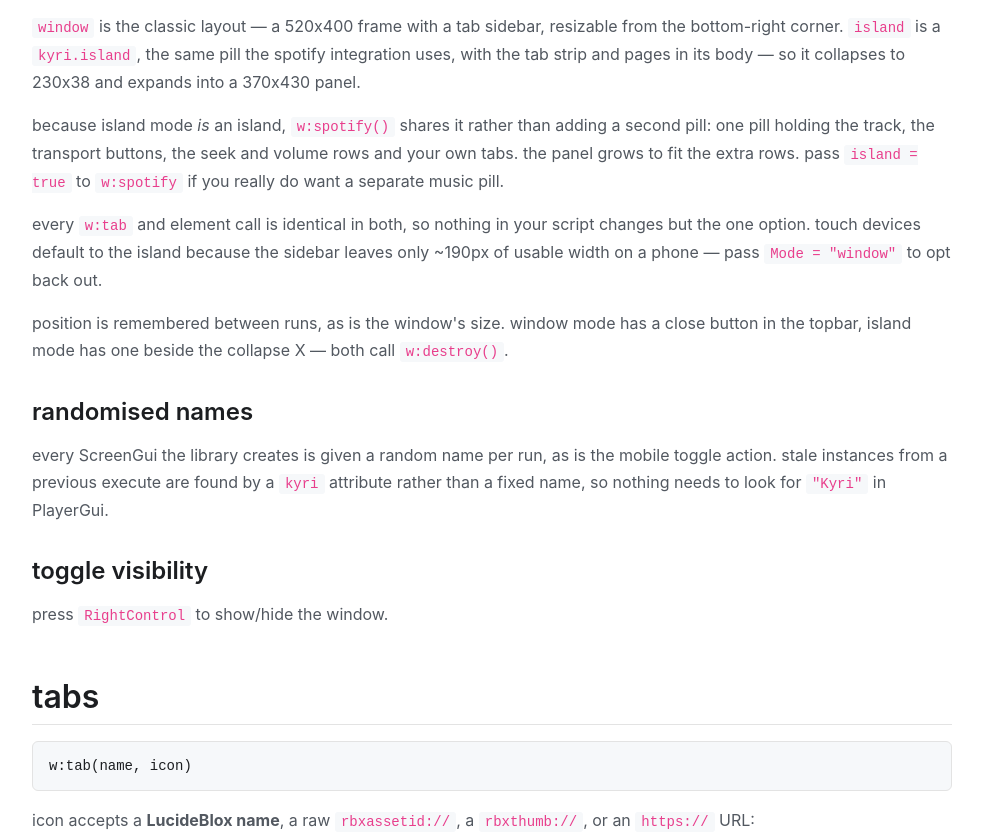
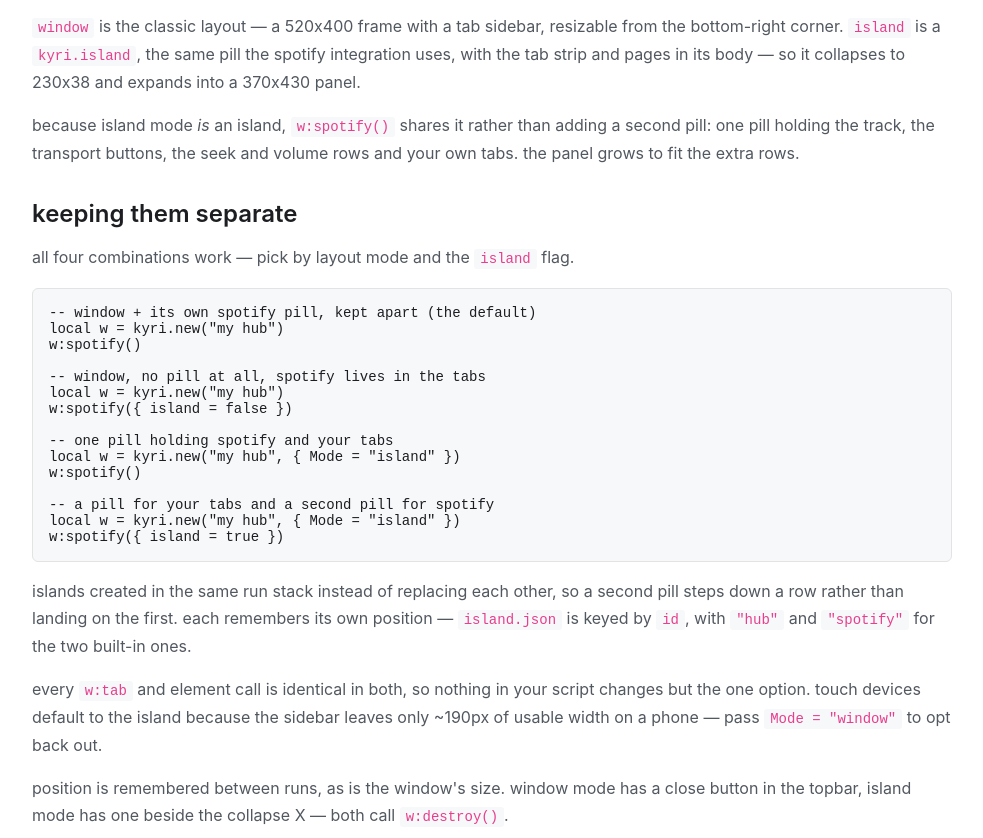
Before and after one commit to Justanewplayer19/KyriLib, a plain HTML site: page index.html in a window 1280 px wide. Shown: the part 3336-4174 px from the top of the page, without its empty margins (288-1271 px from the left). Drawn offline with Linux system fonts and the light colour scheme.

Commit message:
document the four window/island combinations
Co-Authored-By: Claude Opus 5 <noreply@anthropic.com>

```diff
--- a/index.html
+++ b/index.html
@@ -812,7 +812,26 @@ w:destroy()                    -- destroy the window, island and spotify loop</c
 local main = w:tab("Main", "sword")
 main:toggle("fly", false, function(s) end, "fly")</code></pre>
 				<p><code>window</code> is the classic layout — a 520x400 frame with a tab sidebar, resizable from the bottom-right corner. <code>island</code> is a <code>kyri.island</code>, the same pill the spotify integration uses, with the tab strip and pages in its body — so it collapses to 230x38 and expands into a 370x430 panel.</p>
-				<p>because island mode <em>is</em> an island, <code>w:spotify()</code> shares it rather than adding a second pill: one pill holding the track, the transport buttons, the seek and volume rows and your own tabs. the panel grows to fit the extra rows. pass <code>island = true</code> to <code>w:spotify</code> if you really do want a separate music pill.</p>
+				<p>because island mode <em>is</em> an island, <code>w:spotify()</code> shares it rather than adding a second pill: one pill holding the track, the transport buttons, the seek and volume rows and your own tabs. the panel grows to fit the extra rows.</p>
+
+				<h3>keeping them separate</h3>
+				<p>all four combinations work — pick by layout mode and the <code>island</code> flag.</p>
+				<pre><code>-- window + its own spotify pill, kept apart (the default)
+local w = kyri.new("my hub")
+w:spotify()
+
+-- window, no pill at all, spotify lives in the tabs
+local w = kyri.new("my hub")
+w:spotify({ island = false })
+
+-- one pill holding spotify and your tabs
+local w = kyri.new("my hub", { Mode = "island" })
+w:spotify()
+
+-- a pill for your tabs and a second pill for spotify
+local w = kyri.new("my hub", { Mode = "island" })
+w:spotify({ island = true })</code></pre>
+				<p>islands created in the same run stack instead of replacing each other, so a second pill steps down a row rather than landing on the first. each remembers its own position — <code>island.json</code> is keyed by <code>id</code>, with <code>"hub"</code> and <code>"spotify"</code> for the two built-in ones.</p>
 				<p>every <code>w:tab</code> and element call is identical in both, so nothing in your script changes but the one option. touch devices default to the island because the sidebar leaves only ~190px of usable width on a phone — pass <code>Mode = "window"</code> to opt back out.</p>
 				<p>position is remembered between runs, as is the window's size. window mode has a close button in the topbar, island mode has one beside the collapse X — both call <code>w:destroy()</code>.</p>
 
@@ -962,6 +981,7 @@ isl:notify("saved", 2)</code></pre>
 						<tr><td>body_height</td><td>number</td><td>—</td><td>adds <code>isl.body</code>, a fixed-height frame you fill yourself</td></tr>
 						<tr><td>total_height</td><td>number</td><td>—</td><td>sizes <code>isl.body</code> so the whole open island lands on this height</td></tr>
 						<tr><td>on_close</td><td>function</td><td>—</td><td>adds a quit button beside the collapse X</td></tr>
+						<tr><td>id</td><td>string</td><td><code>"main"</code></td><td>which slot in <code>island.json</code> holds this island's position</td></tr>
 					</tbody>
 				</table>
 
```
Also changed, not shown: 1 other file.
